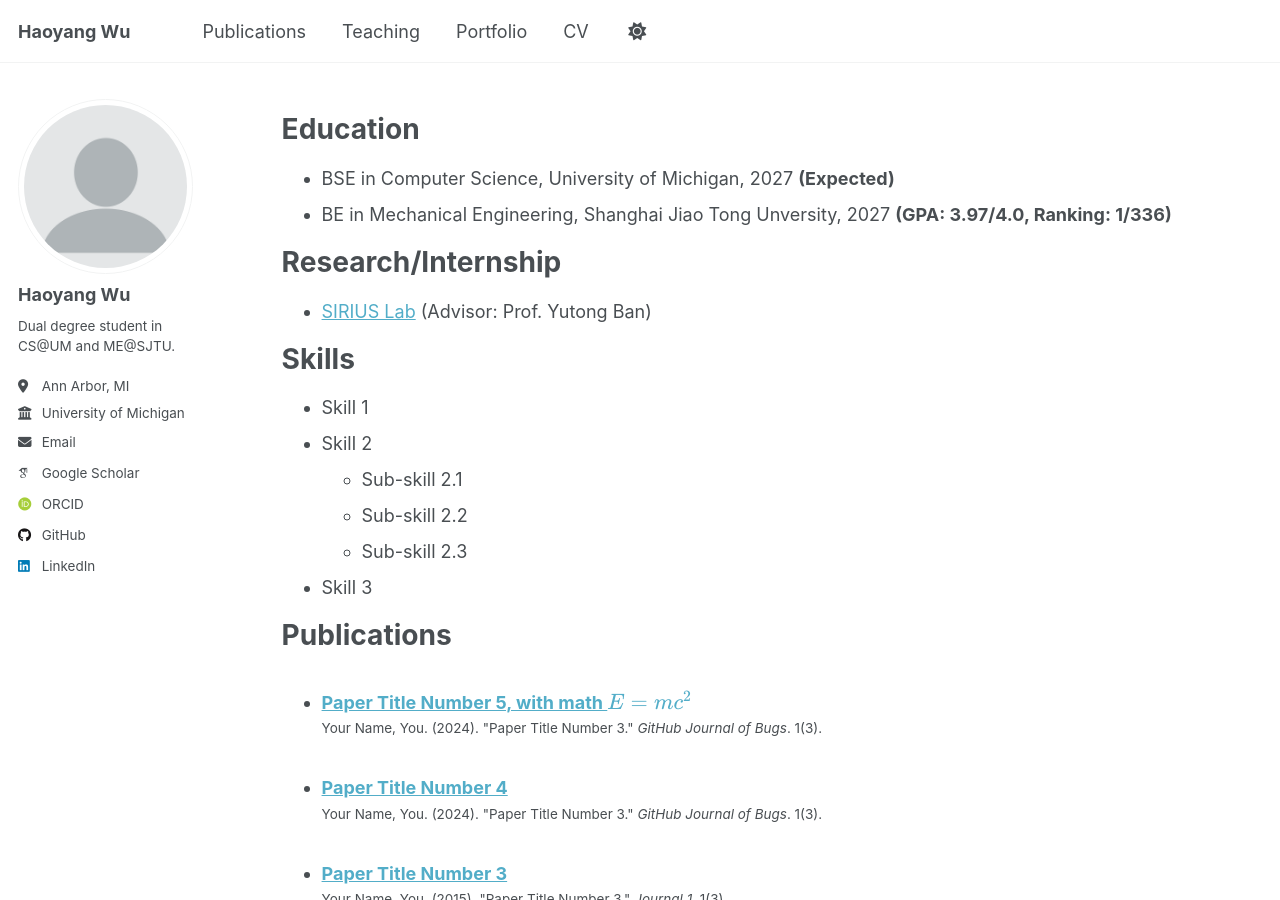
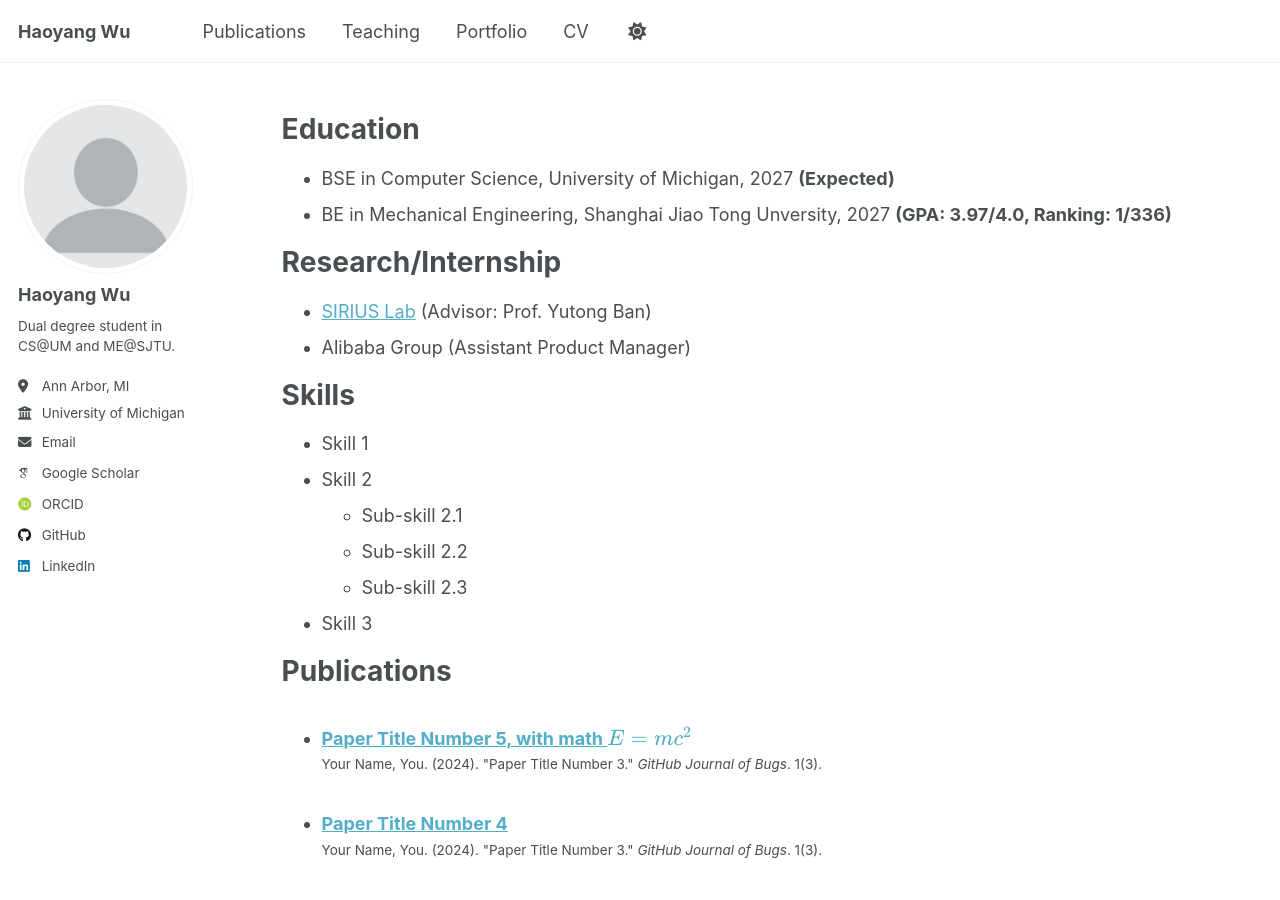
Before and after one commit to William-HYWu/William-HYWu.github.io, a Jekyll site: the page built from _pages/cv.md, in a window 1280 px wide and 900 px high. Built offline with Jekyll 4.4.1, drawn with Linux system fonts in a browser that asks for light colours; some web fonts are replaced; a script that is not in the unit is left out.

Commit message:
modify cv

```diff
--- a/_pages/cv.md
+++ b/_pages/cv.md
@@ -16,6 +16,7 @@ Education
 Research/Internship
 ======
 * [SIRIUS Lab](https://banyutong.github.io/sirius_lab_website/index.html#research) (Advisor: Prof. Yutong Ban)
+* Alibaba Group (Assistant Product Manager)
 
 Skills
 ======
```
